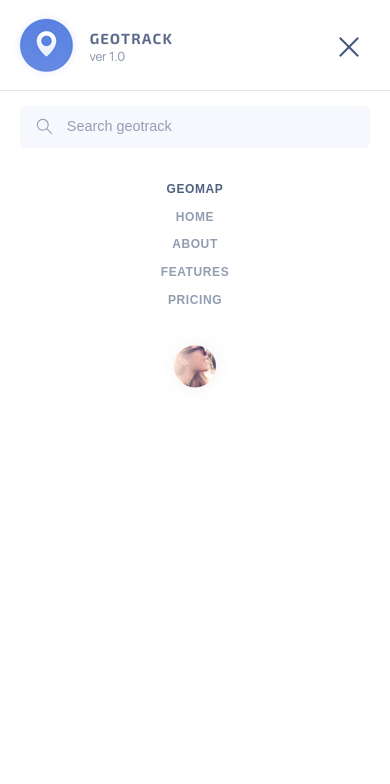
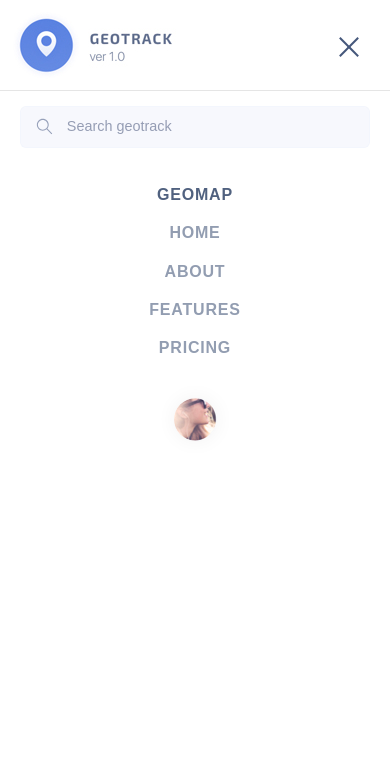
Before and after one commit to ellaine13/akveo-test-app, a plain HTML site: page index.html in a window 390 px wide. Both pictures are taken after a click on the element 349 px from the left and 45 px from the top of the page. Shown: the top 784 px of the page. Drawn offline with Linux system fonts and the light colour scheme; some packages are replaced by stand-ins of ours.

Commit message:
Header responsive styles corrections.

```diff
--- a/css/main.css
+++ b/css/main.css
@@ -253,18 +253,18 @@ a:hover {
 }
 
 .header__avatar {
-	display: inline-block;
+	display: block;
 	width: 43px;
 	min-width: 43px;
 	height: 43px;
 	margin-left: 28px;
 	border-radius: 50%;
-	overflow: hidden;
 	box-shadow: 0 0 20px #f2f2f2;
 }
 
 .header__avatar img {
 	display: block;
+	border-radius: 50%;
 }
 /* END header */
 
@@ -785,6 +785,7 @@ a:hover {
 		display: block;
 		margin: 0 0 30px;
 		text-align: center;
+		font-size: 1em;
 	}
 
 	.nav_footer .nav__list {
@@ -796,7 +797,7 @@ a:hover {
 
 	.nav__link {
 		display: inline-block;
-		padding: 7px 0;
+		padding: 10px 0;
 	}
 
 	.nav__item {
```
